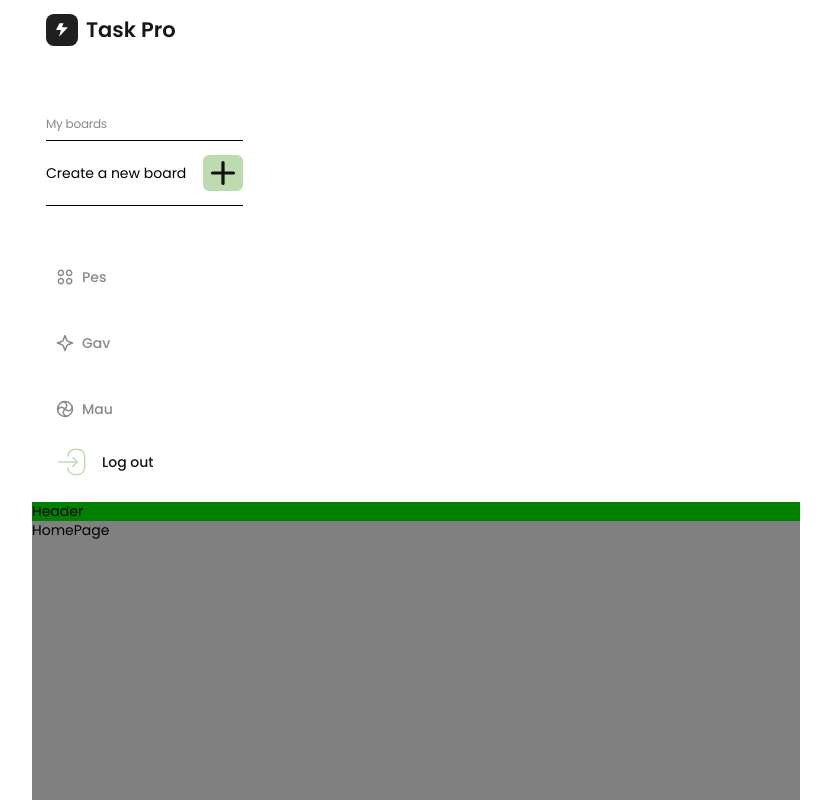
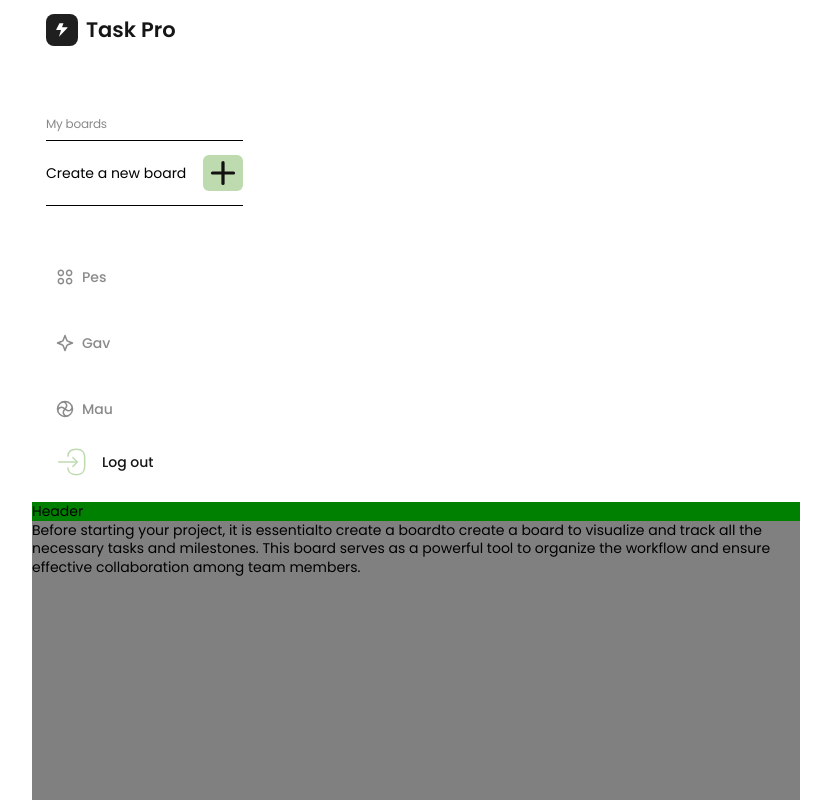
Before and after one commit to VadymLantukh/taskPro-frontend, a React (Vite) app: page /home in a window 1280 px wide. Shown: the whole page, without its empty margins (224-1055 px from the left). Built offline with nearby package versions, Linux system fonts and the light colour scheme.

Commit message:
add homePage content (#58)
* init HomePage

* add homePage content

```diff
--- a/src/pages/HomePage/HomePage.jsx
+++ b/src/pages/HomePage/HomePage.jsx
@@ -1,7 +1,15 @@
 import s from './HomePage.module.css';
 
 const HomePage = () => {
-  return <div className={s.homePage}>HomePage</div>;
+  return (
+    <div className={s.homePage}>
+      Before starting your project, it is essential
+      <button onClick={() => console.log('click')}> to create a board</button>
+      to create a board to visualize and track all the necessary tasks and
+      milestones. This board serves as a powerful tool to organize the workflow
+      and ensure effective collaboration among team members.
+    </div>
+  );
 };
 
 export default HomePage;
```
